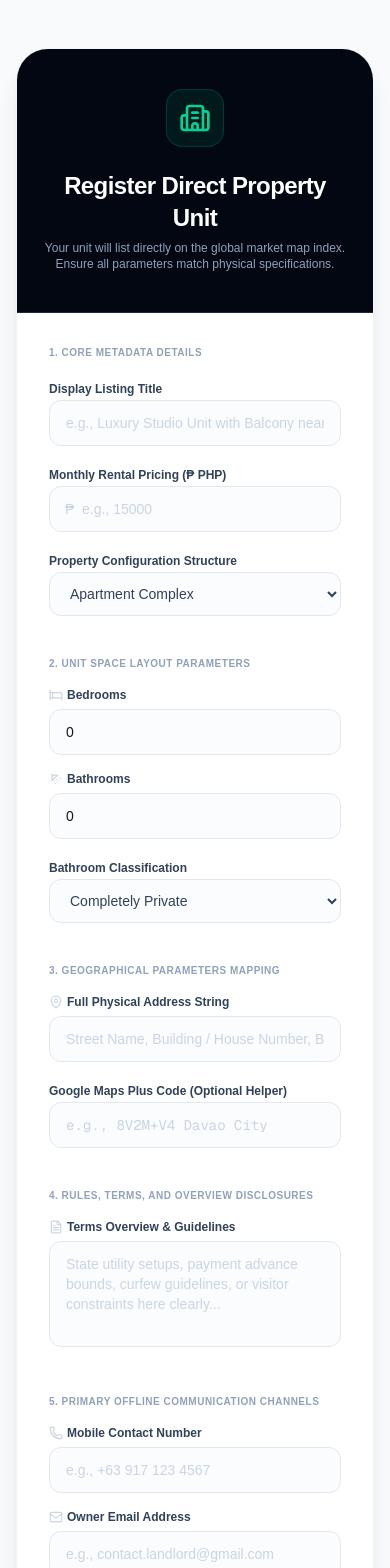
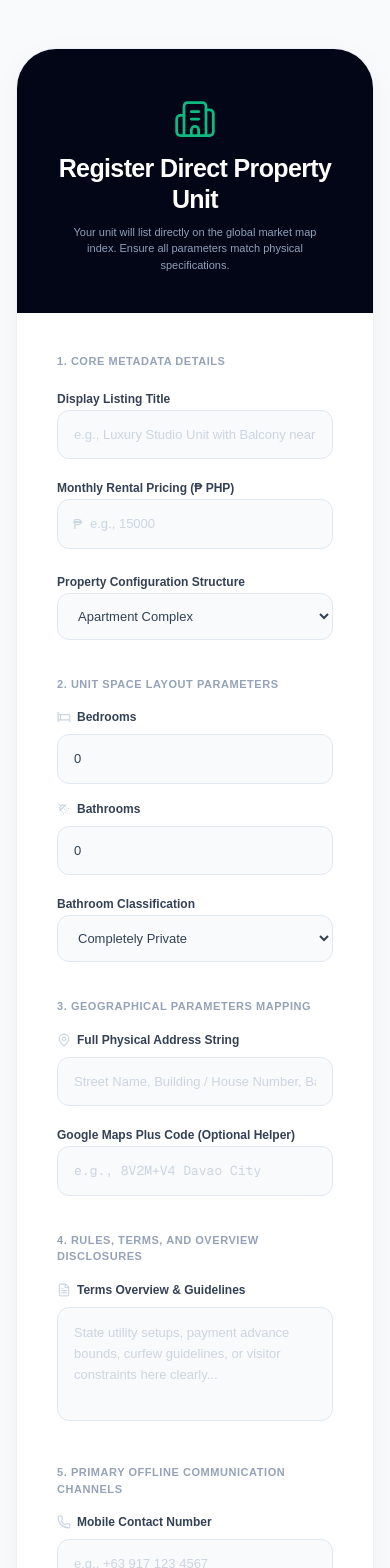
Before and after one commit to bciwebdev/rentersph, a Next.js app: page /landlord in a window 390 px wide. Shown: the top 1568 px of the page. Built offline with nearby package versions, Linux system fonts and the light colour scheme; no server answers.

Commit message:
fix: restore pixel-perfect form layout design and enforce integer constraint on price

```diff
--- a/app/landlord/page.tsx
+++ b/app/landlord/page.tsx
@@ -17,14 +17,14 @@ const supabase = createClient(
 export default function LandlordRegistrationPage() {
   const router = useRouter()
 
-  // State variables matching your form fields
+  // Form State Values
   const [title, setTitle] = useState('')
   const [manualAddress, setManualAddress] = useState('')
   const [price, setPrice] = useState('')
   const [bedrooms, setBedrooms] = useState('0')
   const [bathrooms, setBathrooms] = useState('0')
-  const [bathroomPrivacy, setBathroomPrivacy] = useState('Private')
-  const [propertyType, setPropertyType] = useState('Apartment')
+  const [bathroomPrivacy, setBathroomPrivacy] = useState('Completely Private')
+  const [propertyType, setPropertyType] = useState('Apartment Complex')
   const [descriptionRules, setDescriptionRules] = useState('')
   const [contactNumber, setContactNumber] = useState('')
   const [emailAddress, setEmailAddress] = useState('')
@@ -53,8 +53,7 @@ export default function LandlordRegistrationPage() {
     setErrorMessage(null)
     setSuccessMessage(null)
 
-    // SAFE PARSING: Turn price into a strict integer immediately.
-    // Fallback to 0 if empty so it never sends 'null' or "" to violate constraints.
+    // Structural fix: cast to number perfectly right before it goes out
     const safePrice = parseInt(price, 10) || 0
 
     try {
@@ -93,135 +92,135 @@ export default function LandlordRegistrationPage() {
   }
 
   return (
-    <div className="min-h-screen bg-slate-50 py-12 px-4 sm:px-6 lg:px-8 flex justify-center items-center">
-      <div className="w-full max-w-2xl bg-white rounded-[2rem] border border-slate-100 shadow-xl overflow-hidden">
+    <div className="min-h-screen bg-[#f8fafc] py-12 px-4 sm:px-6 lg:px-8 flex flex-col justify-center items-center">
+      <div className="w-full max-w-[640px] bg-white rounded-[2.5rem] border border-slate-200/60 shadow-[0_8px_30px_rgb(0,0,0,0.04)] overflow-hidden">
 
-        {/* Beautiful Header banner design exactly matching your setup */}
-        <div className="bg-[#030712] text-white py-10 px-6 text-center relative border-b border-slate-800">
-          <div className="bg-emerald-500/10 text-emerald-400 p-3 rounded-2xl inline-block mb-4 border border-emerald-500/20">
-            <Building2 className="w-8 h-8" />
+        {/* Banner Section matching screenshot layout exactly */}
+        <div className="bg-[#020617] text-white pt-12 pb-10 px-8 text-center relative">
+          <div className="text-[#10b981] mb-3 flex justify-center">
+            <Building2 className="w-11 h-11 stroke-[1.5]" />
           </div>
-          <h1 className="text-2xl font-black tracking-tight">Register Direct Property Unit</h1>
-          <p className="text-slate-400 text-xs mt-1.5 max-w-md mx-auto">
+          <h1 className="text-[25px] font-black tracking-tight text-white leading-tight">Register Direct Property Unit</h1>
+          <p className="text-slate-400 text-[11px] mt-2 max-w-[420px] mx-auto leading-normal font-medium px-4">
             Your unit will list directly on the global market map index. Ensure all parameters match physical specifications.
           </p>
         </div>
 
-        {/* Content Form Body */}
-        <form onSubmit={handleSubmit} className="p-8 sm:p-10 space-y-10">
+        {/* Content Form Block */}
+        <form onSubmit={handleSubmit} className="p-10 space-y-9">
 
           {errorMessage && (
-            <div className="bg-rose-50 border border-rose-100 text-rose-700 p-4 rounded-xl text-xs font-bold flex items-center gap-2">
-              <AlertCircle className="w-4 h-4 text-rose-500" /> {errorMessage}
+            <div className="bg-rose-50 border border-rose-100 text-rose-700 p-4 rounded-2xl text-xs font-bold flex items-center gap-2">
+              <AlertCircle className="w-4 h-4 text-rose-500 shrink-0" /> {errorMessage}
             </div>
           )}
 
           {successMessage && (
-            <div className="bg-emerald-50 border border-emerald-100 text-emerald-700 p-4 rounded-xl text-xs font-bold flex items-center gap-2">
-              <CheckCircle className="w-4 h-4 text-emerald-500" /> {successMessage}
+            <div className="bg-emerald-50 border border-emerald-100 text-emerald-700 p-4 rounded-2xl text-xs font-bold flex items-center gap-2">
+              <CheckCircle className="w-4 h-4 text-emerald-500 shrink-0" /> {successMessage}
             </div>
           )}
 
-          {/* Section 1 */}
+          {/* 1. Core Metadata Details */}
           <div className="space-y-4">
-            <span className="text-[10px] font-black tracking-wider text-slate-400 uppercase block">1. Core Metadata Details</span>
+            <span className="text-[11px] font-bold tracking-wider text-[#94a3b8] uppercase block">1. CORE METADATA DETAILS</span>
 
-            <div className="space-y-1.5">
-              <label className="text-xs font-black text-slate-700">Display Listing Title</label>
+            <div className="space-y-2">
+              <label className="text-[12px] font-bold text-[#334155]">Display Listing Title</label>
               <input
                 type="text"
                 required
                 placeholder="e.g., Luxury Studio Unit with Balcony near Downtown Hub"
                 value={title}
                 onChange={(e) => setTitle(e.target.value)}
-                className="w-full bg-slate-50/50 border border-slate-200 rounded-xl px-4 py-3 text-sm focus:outline-none focus:border-emerald-500 transition placeholder:text-slate-300"
+                className="w-full bg-[#f8fafc] border border-[#e2e8f0] rounded-xl px-4 py-[14px] text-[13px] text-[#334155] focus:outline-none focus:border-emerald-500 transition placeholder:text-[#cbd5e1]"
               />
             </div>
 
-            <div className="grid grid-cols-1 sm:grid-cols-2 gap-4">
-              <div className="space-y-1.5">
-                <label className="text-xs font-black text-slate-700">Monthly Rental Pricing (₱ PHP)</label>
+            <div className="grid grid-cols-1 sm:grid-cols-2 gap-5">
+              <div className="space-y-2">
+                <label className="text-[12px] font-bold text-[#334155]">Monthly Rental Pricing (₱ PHP)</label>
                 <div className="relative">
-                  <span className="absolute left-4 top-1/2 -translate-y-1/2 text-slate-300 text-sm">₱</span>
+                  <span className="absolute left-4 top-1/2 -translate-y-1/2 text-[#cbd5e1] text-[14px] font-medium">₱</span>
                   <input
                     type="number"
                     required
                     placeholder="e.g., 15000"
                     value={price}
                     onChange={(e) => setPrice(e.target.value)}
-                    className="w-full bg-slate-50/50 border border-slate-200 rounded-xl pl-8 pr-4 py-3 text-sm focus:outline-none focus:border-emerald-500 transition placeholder:text-slate-300"
+                    className="w-full bg-[#f8fafc] border border-[#e2e8f0] rounded-xl pl-8 pr-4 py-[14px] text-[13px] text-[#334155] focus:outline-none focus:border-emerald-500 transition placeholder:text-[#cbd5e1]"
                   />
                 </div>
               </div>
 
-              <div className="space-y-1.5">
-                <label className="text-xs font-black text-slate-700">Property Configuration Structure</label>
+              <div className="space-y-2">
+                <label className="text-[12px] font-bold text-[#334155]">Property Configuration Structure</label>
                 <select
                   value={propertyType}
                   onChange={(e) => setPropertyType(e.target.value)}
-                  className="w-full bg-slate-50/50 border border-slate-200 rounded-xl px-4 py-3 text-sm focus:outline-none focus:border-emerald-500 transition text-slate-700"
+                  className="w-full bg-[#f8fafc] border border-[#e2e8f0] rounded-xl px-4 py-[14px] text-[13px] text-[#334155] focus:outline-none focus:border-emerald-500 transition"
                 >
-                  <option value="Apartment">Apartment Complex</option>
-                  <option value="Condominium">Condominium Suite</option>
-                  <option value="Bedspace">Shared Bedspace Room</option>
-                  <option value="House">Residential House</option>
-                  <option value="Room Only">Single Room Rental</option>
+                  <option value="Apartment Complex">Apartment Complex</option>
+                  <option value="Condominium Suite">Condominium Suite</option>
+                  <option value="Shared Bedspace Room">Shared Bedspace Room</option>
+                  <option value="Residential House">Residential House</option>
+                  <option value="Single Room Rental">Single Room Rental</option>
                 </select>
               </div>
             </div>
           </div>
 
-          {/* Section 2 */}
+          {/* 2. Unit Space Layout Parameters */}
           <div className="space-y-4">
-            <span className="text-[10px] font-black tracking-wider text-slate-400 uppercase block">2. Unit Space Layout Parameters</span>
+            <span className="text-[11px] font-bold tracking-wider text-[#94a3b8] uppercase block">2. UNIT SPACE LAYOUT PARAMETERS</span>
             <div className="grid grid-cols-1 sm:grid-cols-3 gap-4">
-              <div className="space-y-1.5">
-                <label className="text-xs font-black text-slate-700 flex items-center gap-1">
-                  <Bed className="w-3.5 h-3.5 text-slate-300" /> Bedrooms
+              <div className="space-y-2">
+                <label className="text-[12px] font-bold text-[#334155] flex items-center gap-1.5">
+                  <Bed className="w-3.5 h-3.5 text-[#cbd5e1]" /> Bedrooms
                 </label>
                 <input
                   type="number"
                   min="0"
                   value={bedrooms}
                   onChange={(e) => setBedrooms(e.target.value)}
-                  className="w-full bg-slate-50/50 border border-slate-200 rounded-xl px-4 py-3 text-sm focus:outline-none focus:border-emerald-500 transition"
+                  className="w-full bg-[#f8fafc] border border-[#e2e8f0] rounded-xl px-4 py-[14px] text-[13px] text-[#334155] focus:outline-none focus:border-emerald-500 transition"
                 />
               </div>
 
-              <div className="space-y-1.5">
-                <label className="text-xs font-black text-slate-700 flex items-center gap-1">
-                  <ShowerHead className="w-3.5 h-3.5 text-slate-300" /> Bathrooms
+              <div className="space-y-2">
+                <label className="text-[12px] font-bold text-[#334155] flex items-center gap-1.5">
+                  <ShowerHead className="w-3.5 h-3.5 text-[#cbd5e1]" /> Bathrooms
                 </label>
                 <input
                   type="number"
                   min="0"
                   value={bathrooms}
                   onChange={(e) => setBathrooms(e.target.value)}
-                  className="w-full bg-slate-50/50 border border-slate-200 rounded-xl px-4 py-3 text-sm focus:outline-none focus:border-emerald-500 transition"
+                  className="w-full bg-[#f8fafc] border border-[#e2e8f0] rounded-xl px-4 py-[14px] text-[13px] text-[#334155] focus:outline-none focus:border-emerald-500 transition"
                 />
               </div>
 
-              <div className="space-y-1.5">
-                <label className="text-xs font-black text-slate-700">Bathroom Classification</label>
+              <div className="space-y-2">
+                <label className="text-[12px] font-bold text-[#334155]">Bathroom Classification</label>
                 <select
                   value={bathroomPrivacy}
                   onChange={(e) => setBathroomPrivacy(e.target.value)}
-                  className="w-full bg-slate-50/50 border border-slate-200 rounded-xl px-4 py-3 text-sm focus:outline-none focus:border-emerald-500 transition text-slate-700"
+                  className="w-full bg-[#f8fafc] border border-[#e2e8f0] rounded-xl px-4 py-[14px] text-[13px] text-[#334155] focus:outline-none focus:border-emerald-500 transition"
                 >
-                  <option value="Private">Completely Private</option>
-                  <option value="Shared">Shared Access Common</option>
+                  <option value="Completely Private">Completely Private</option>
+                  <option value="Shared Access Common">Shared Access Common</option>
                 </select>
               </div>
             </div>
           </div>
 
-          {/* Section 3 */}
+          {/* 3. Geographical Parameters Mapping */}
           <div className="space-y-4">
-            <span className="text-[10px] font-black tracking-wider text-slate-400 uppercase block">3. Geographical Parameters Mapping</span>
+            <span className="text-[11px] font-bold tracking-wider text-[#94a3b8] uppercase block">3. GEOGRAPHICAL PARAMETERS MAPPING</span>
             <div className="space-y-4">
-              <div className="space-y-1.5">
-                <label className="text-xs font-black text-slate-700 flex items-center gap-1">
-                  <MapPin className="w-3.5 h-3.5 text-slate-300" /> Full Physical Address String
+              <div className="space-y-2">
+                <label className="text-[12px] font-bold text-[#334155] flex items-center gap-1.5">
+                  <MapPin className="w-3.5 h-3.5 text-[#cbd5e1]" /> Full Physical Address String
                 </label>
                 <input
                   type="text"
@@ -229,47 +228,47 @@ export default function LandlordRegistrationPage() {
                   placeholder="Street Name, Building / House Number, Barangay, City, Province"
                   value={manualAddress}
                   onChange={(e) => setManualAddress(e.target.value)}
-                  className="w-full bg-slate-50/50 border border-slate-200 rounded-xl px-4 py-3 text-sm focus:outline-none focus:border-emerald-500 transition placeholder:text-slate-300"
+                  className="w-full bg-[#f8fafc] border border-[#e2e8f0] rounded-xl px-4 py-[14px] text-[13px] text-[#334155] focus:outline-none focus:border-emerald-500 transition placeholder:text-[#cbd5e1]"
                 />
               </div>
 
-              <div className="space-y-1.5">
-                <label className="text-xs font-black text-slate-700">Google Maps Plus Code (Optional Helper)</label>
+              <div className="space-y-2">
+                <label className="text-[12px] font-bold text-[#334155]">Google Maps Plus Code (Optional Helper)</label>
                 <input
                   type="text"
                   placeholder="e.g., 8V2M+V4 Davao City"
                   value={plusCode}
                   onChange={(e) => setPlusCode(e.target.value)}
-                  className="w-full bg-slate-50/50 border border-slate-200 rounded-xl px-4 py-3 text-sm focus:outline-none focus:border-emerald-500 transition font-mono placeholder:text-slate-300"
+                  className="w-full bg-[#f8fafc] border border-[#e2e8f0] rounded-xl px-4 py-[14px] text-[13px] font-mono text-[#334155] focus:outline-none focus:border-emerald-500 transition placeholder:text-[#cbd5e1]"
                 />
               </div>
             </div>
           </div>
 
-          {/* Section 4 */}
+          {/* 4. Rules, Terms, and Overview Disclosures */}
           <div className="space-y-4">
-            <span className="text-[10px] font-black tracking-wider text-slate-400 uppercase block">4. Rules, Terms, and Overview Disclosures</span>
-            <div className="space-y-1.5">
-              <label className="text-xs font-black text-slate-700 flex items-center gap-1">
-                <FileText className="w-3.5 h-3.5 text-slate-300" /> Terms Overview & Guidelines
+            <span className="text-[11px] font-bold tracking-wider text-[#94a3b8] uppercase block">4. RULES, TERMS, AND OVERVIEW DISCLOSURES</span>
+            <div className="space-y-2">
+              <label className="text-[12px] font-bold text-[#334155] flex items-center gap-1.5">
+                <FileText className="w-3.5 h-3.5 text-[#cbd5e1]" /> Terms Overview & Guidelines
               </label>
               <textarea
                 rows={4}
                 placeholder="State utility setups, payment advance bounds, curfew guidelines, or visitor constraints here clearly..."
                 value={descriptionRules}
                 onChange={(e) => setDescriptionRules(e.target.value)}
-                className="w-full bg-slate-50/50 border border-slate-200 rounded-xl px-4 py-3 text-sm focus:outline-none focus:border-emerald-500 transition resize-none placeholder:text-slate-300"
+                className="w-full bg-[#f8fafc] border border-[#e2e8f0] rounded-xl px-4 py-[14px] text-[13px] text-[#334155] focus:outline-none focus:border-emerald-500 transition resize-none placeholder:text-[#cbd5e1] leading-relaxed"
               />
             </div>
           </div>
 
-          {/* Section 5 */}
+          {/* 5. Primary Offline Communication Channels */}
           <div className="space-y-4">
-            <span className="text-[10px] font-black tracking-wider text-slate-400 uppercase block">5. Primary Offline Communication Channels</span>
+            <span className="text-[11px] font-bold tracking-wider text-[#94a3b8] uppercase block">5. PRIMARY OFFLINE COMMUNICATION CHANNELS</span>
             <div className="grid grid-cols-1 sm:grid-cols-2 gap-4">
-              <div className="space-y-1.5">
-                <label className="text-xs font-black text-slate-700 flex items-center gap-1">
-                  <Phone className="w-3.5 h-3.5 text-slate-300" /> Mobile Contact Number
+              <div className="space-y-2">
+                <label className="text-[12px] font-bold text-[#334155] flex items-center gap-1.5">
+                  <Phone className="w-3.5 h-3.5 text-[#cbd5e1]" /> Mobile Contact Number
                 </label>
                 <input
                   type="tel"
@@ -277,13 +276,13 @@ export default function LandlordRegistrationPage() {
                   placeholder="e.g., +63 917 123 4567"
                   value={contactNumber}
                   onChange={(e) => setContactNumber(e.target.value)}
-                  className="w-full bg-slate-50/50 border border-slate-200 rounded-xl px-4 py-3 text-sm focus:outline-none focus:border-emerald-500 transition placeholder:text-slate-300"
+                  className="w-full bg-[#f8fafc] border border-[#e2e8f0] rounded-xl px-4 py-[14px] text-[13px] text-[#334155] focus:outline-none focus:border-emerald-500 transition placeholder:text-[#cbd5e1]"
                 />
               </div>
 
-              <div className="space-y-1.5">
-                <label className="text-xs font-black text-slate-700 flex items-center gap-1">
-                  <Mail className="w-3.5 h-3.5 text-slate-300" /> Owner Email Address
+              <div className="space-y-2">
+                <label className="text-[12px] font-bold text-[#334155] flex items-center gap-1.5">
+                  <Mail className="w-3.5 h-3.5 text-[#cbd5e1]" /> Owner Email Address
                 </label>
                 <input
                   type="email"
@@ -291,41 +290,41 @@ export default function LandlordRegistrationPage() {
                   placeholder="e.g., contact.landlord@gmail.com"
                   value={emailAddress}
                   onChange={(e) => setEmailAddress(e.target.value)}
-                  className="w-full bg-slate-50/50 border border-slate-200 rounded-xl px-4 py-3 text-sm focus:outline-none focus:border-emerald-500 transition placeholder:text-slate-300"
+                  className="w-full bg-[#f8fafc] border border-[#e2e8f0] rounded-xl px-4 py-[14px] text-[13px] text-[#334155] focus:outline-none focus:border-emerald-500 transition placeholder:text-[#cbd5e1]"
                 />
               </div>
             </div>
           </div>
 
-          {/* Section 6 */}
+          {/* 6. High Resolution Image Registry Assets */}
           <div className="space-y-4">
-            <span className="text-[10px] font-black tracking-wider text-slate-400 uppercase block">6. High Resolution Image Registry Assets</span>
+            <span className="text-[11px] font-bold tracking-wider text-[#94a3b8] uppercase block">6. HIGH RESOLUTION IMAGE REGISTRY ASSETS</span>
             <div className="flex gap-2">
               <input
                 type="text"
                 placeholder="Paste direct continuous image asset link URL (https://...)"
                 value={imageUrlInput}
                 onChange={(e) => setImageUrlInput(e.target.value)}
-                className="w-full bg-slate-50/50 border border-slate-200 rounded-xl px-4 py-3 text-sm focus:outline-none focus:border-emerald-500 transition placeholder:text-slate-300"
+                className="w-full bg-[#f8fafc] border border-[#e2e8f0] rounded-xl px-4 py-[14px] text-[13px] text-[#334155] focus:outline-none focus:border-emerald-500 transition placeholder:text-[#cbd5e1]"
               />
               <button
                 type="button"
                 onClick={handleAddImageUrl}
-                className="bg-[#0f172a] hover:bg-slate-800 text-white p-3 rounded-xl transition flex items-center justify-center w-12"
+                className="bg-[#0f172a] hover:bg-slate-800 text-white px-4 rounded-xl transition flex items-center justify-center shrink-0"
               >
-                <Plus className="w-5 h-5" />
+                <Plus className="w-4 h-4 stroke-[2.5]" />
               </button>
             </div>
 
             {images.length > 0 && (
-              <div className="grid grid-cols-3 gap-2 pt-2">
+              <div className="grid grid-cols-3 gap-3 pt-1">
                 {images.map((img, i) => (
-                  <div key={i} className="relative aspect-video rounded-lg overflow-hidden border group">
+                  <div key={i} className="relative aspect-video rounded-xl overflow-hidden border border-[#e2e8f0] group bg-[#f8fafc]">
                     <img src={img} alt="preview" className="w-full h-full object-cover" />
                     <button
                       type="button"
                       onClick={() => handleRemoveImageUrl(i)}
-                      className="absolute inset-0 bg-red-600/80 text-white opacity-0 group-hover:opacity-100 transition flex items-center justify-center text-[10px] font-bold"
+                      className="absolute inset-0 bg-rose-600/90 text-white opacity-0 group-hover:opacity-100 transition flex items-center justify-center text-[11px] font-bold"
                     >
                       <Trash2 className="w-3.5 h-3.5 mr-1" /> Remove
                     </button>
@@ -335,14 +334,16 @@ export default function LandlordRegistrationPage() {
             )}
           </div>
 
-          {/* Submit Button */}
-          <button
-            type="submit"
-            disabled={isSubmitting}
-            className="w-full bg-[#059669] hover:bg-emerald-700 text-white font-bold text-xs py-4 rounded-xl uppercase tracking-wider transition disabled:opacity-50"
-          >
-            {isSubmitting ? 'Posting unit...' : 'Finalize & Post Property Listing'}
-          </button>
+          {/* Submit Button matched exactly */}
+          <div className="pt-2">
+            <button
+              type="submit"
+              disabled={isSubmitting}
+              className="w-full bg-[#009667] hover:bg-[#008057] text-white font-bold text-[13px] py-[15px] rounded-xl uppercase tracking-wider transition disabled:opacity-50"
+            >
+              {isSubmitting ? 'Finalizing and Posting Listing...' : 'FINALIZE & POST PROPERTY LISTING'}
+            </button>
+          </div>
 
         </form>
       </div>
```
